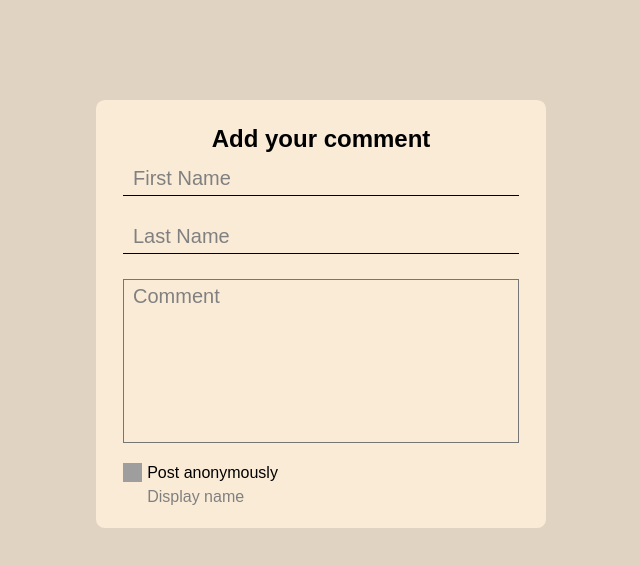
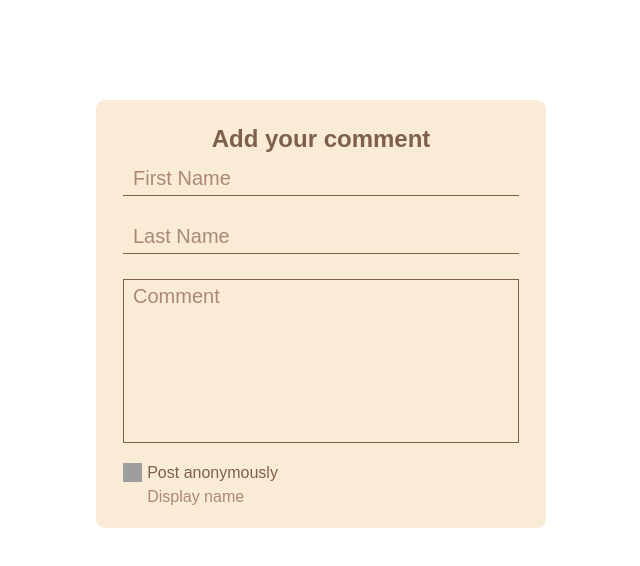
Before and after one commit to McCambley/form-styling, a plain HTML site: page index.html in a window 1280 px wide. Shown: the whole page, without its empty margins (319-959 px from the left). Drawn offline with Linux system fonts and the light colour scheme.

Commit message:
Color adjustments

```diff
--- a/index.css
+++ b/index.css
@@ -8,11 +8,11 @@
   /* this ensures that all content is centered on screens wider than 1600px */
   font-family: 'Helvetica Nue', sans-serif;
   list-style: none;
-  background-color: #e1d3c1;
   position: relative;
   display: -webkit-box;
   display: -ms-flexbox;
   display: flex;
+  color: #7E5F4E;
   -webkit-box-pack: center;
       -ms-flex-pack: center;
           justify-content: center;
@@ -24,7 +24,7 @@
 .form {
   width: 400px;
   max-height: 600px;
-  background-color: antiquewhite;
+  background-color: #faebd7;
   padding: 25px;
   border-radius: 2%;
 }
@@ -56,15 +56,17 @@
   height: 10px;
   top: -44px;
   left: 10px;
-  color: grey;
-  transition: font-size .3s ease, left .3s ease, top .3s ease, color .3s ease;
+  color: #AA8874;
+  /* transition: font-size .3s ease, left .3s ease, top .3s ease, color .3s ease; */
+  transition: all .3s ease;
 }
 
 .form__text-input {
   margin: 0 0 15px;
+  color: #7E5F4E;
   height: 30px;
   border: none;
-  border-bottom: 1px solid black;
+  border-bottom: 1px solid #7E5F4E;
   background: transparent;
   padding-left: 10px;
 }
@@ -76,17 +78,17 @@
 .form__text-input:focus + .form__text-label {
   top: -60px;
   left: 5px;
-  color: black;
+  color: #7E5F4E;
   font-size: 8px;
 }
 
 .form__text-input:hover + .form__text-label {
-  color: black;
+  color: #7E5F4E;
 }
 
 .form__text-input:focus {
-  outline-color: rgb(70, 70, 70);
-  background-color: bisque;
+  outline-color: #7E5F4E;
+  background-color: #FFE3C2;
 }
 
 
@@ -94,10 +96,13 @@
 
 .form__textarea {
   margin: 0 0 10px;
+  font-family: inherit;
+  color: #7E5F4E;
   resize: none;
   background-color: transparent;
   padding-left: 10px;
   padding-top: 10px;
+  border: 1px solid #7E5F4E;
 }
 
 .form__textarea-label {
@@ -107,8 +112,9 @@
   height: 10px;
   top: -168px;
   left: 10px;
-  color: grey;
-  transition: font-size .3s ease, left .3s ease, top .3s ease, color .3s ease;
+  color: #AA8874;
+  /* transition: font-size .3s ease, left .3s ease, top .3s ease, color .3s ease; */
+  transition: all .3s ease;
 }
 
 .form__textarea-label:hover {
@@ -118,17 +124,17 @@
 .form__textarea:focus + .form__textarea-label {
   top: -185px;
   left: 5px;
-  color: black;
+  color: #7E5F4E;
   font-size: 8px;
 }
 
 .form__textarea:hover + .form__textarea-label {
-  color: black;
+  color: #7E5F4E;
 }
 
 .form__textarea:focus {
-  background-color: bisque;
-  outline-color: rgb(70, 70, 70);
+  background-color: #FFE3C2;
+  outline-color: #7E5F4E;
 }
 
 /* radio field */
@@ -151,7 +157,7 @@
   display: inline-flex;
   align-items: center;
   cursor: pointer;
-  color: gray;
+  color: #AA8874;
 }
 
 .form__custom-radio {
@@ -163,7 +169,7 @@
 }
 
 .form__radio-label-text {
-  color: gray;
+  color: #AA8874;
   font-weight: 400;
   transition: color .2s ease-in-out;
 }
@@ -181,10 +187,10 @@
 
 .form__radio-label-text:hover {
   /* font-weight: 700; */
-  color: rgb(87, 87, 87)
+  color: #7E5F4E;
 }
 
 .form__radio:checked ~ .form__radio-label-text {
-  color: black;
+  color: #7E5F4E;
   /* font-weight: bold; */
 }
--- a/index.html
+++ b/index.html
@@ -13,13 +13,13 @@
     <h2 class="form__title">Add your comment</h2>
     <fieldset class="form__text-field">
 
-        <input type="text" id="first-name" class="form__text-input">
+        <input type="text" id="first-name" class="form__text-input" value="">
         <label for="first-name" class="form__text-label">First Name</label>
 
-        <input type="text" id="surname" class="form__text-input">
+        <input type="text" id="surname" class="form__text-input" value="">
         <label for="surname" class="form__text-label">Last Name</label>
 
-        <textarea id="comment" cols="30" rows="10" class="form__textarea"></textarea>
+        <textarea id="comment" cols="30" rows="10" class="form__textarea" value=""></textarea>
         <label for="comment" class="form__textarea-label">Comment</label>
 
     </fieldset>
```
